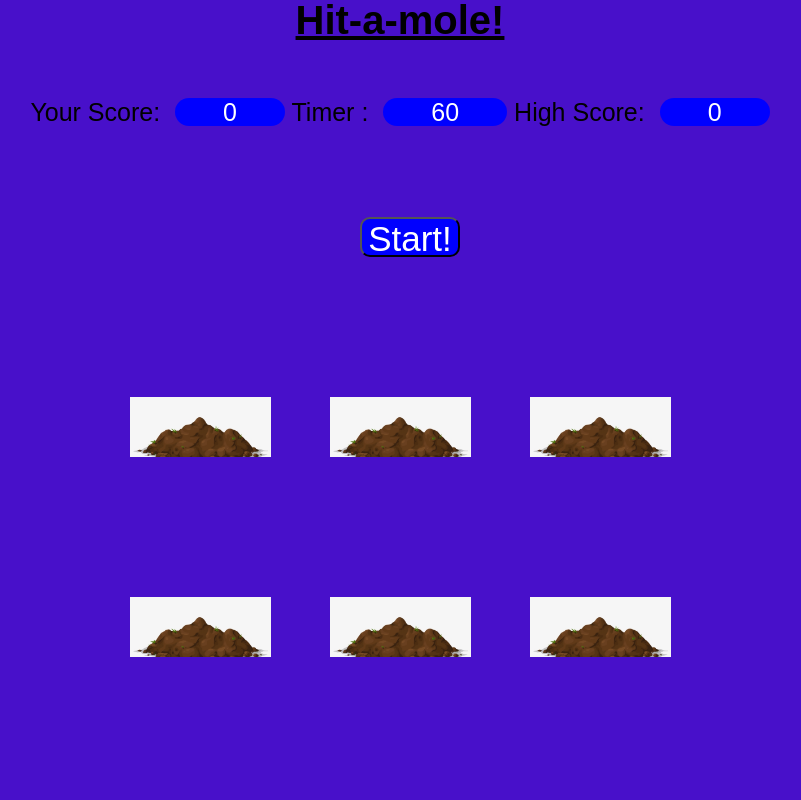
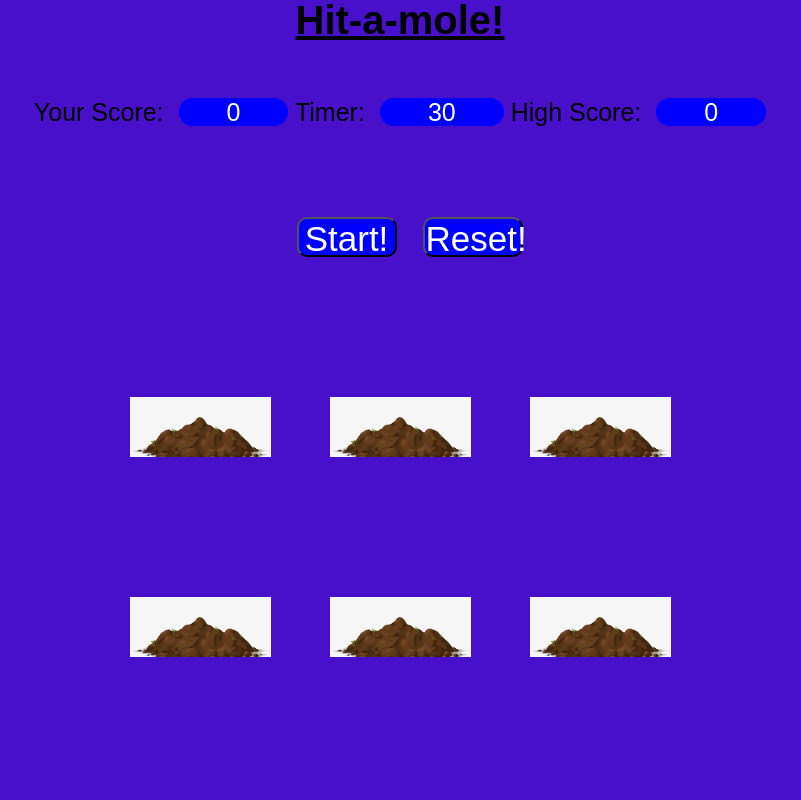
Before and after one commit to p-k19/wack_mole, a plain HTML site: page index.html in a window 1280 px wide. Shown: the whole page, without its empty margins (240-1041 px from the left). Drawn offline with Linux system fonts and the light colour scheme.

Commit message:
Update index.html

```diff
--- a/index.html
+++ b/index.html
@@ -13,9 +13,10 @@
     <center>
           <h1 style="text-align: center;"><u>Hit-a-mole!</u></h1><br><br>
     Your Score:<span class="score">0</span>
-    Timer :<span id="time-left" class="score">60</span>
+    Timer:<span id="time-left" class="score">30</span>
     High Score:<span id="highScore" class="score">0</span><br>
-    <button onClick="startGame()">Start!</button>
+    <button onClick="startGame()" >Start!</button>
+    <button onclick="reset()"> Reset!</button>
 
     <div class="game">
         <div class="hole hole1">
```
